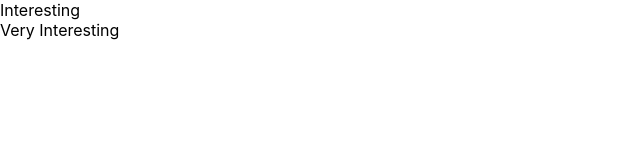
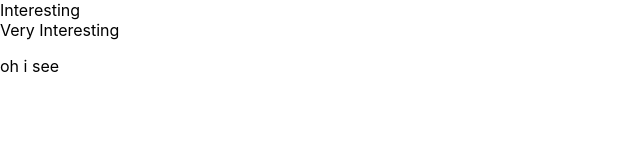
Before and after one commit to Tyler-Hattori/bounce, a React (Create React App) app in the folder the-app/: page / in a window 1280 px wide. Shown: the top 160 px of the page, without its empty margins (0-640 px from the left). Built offline with nearby package versions, Linux system fonts and the light colour scheme.

Commit message:
initial commit

```diff
--- a/the-app/src/App.js
+++ b/the-app/src/App.js
@@ -28,6 +28,9 @@ function App() {
       Interesting
       <header classname= "App-header">
         Very Interesting
+        <p classname= "App-link">
+          oh i see
+        </p>
       </header>
     </div>
   )
```
